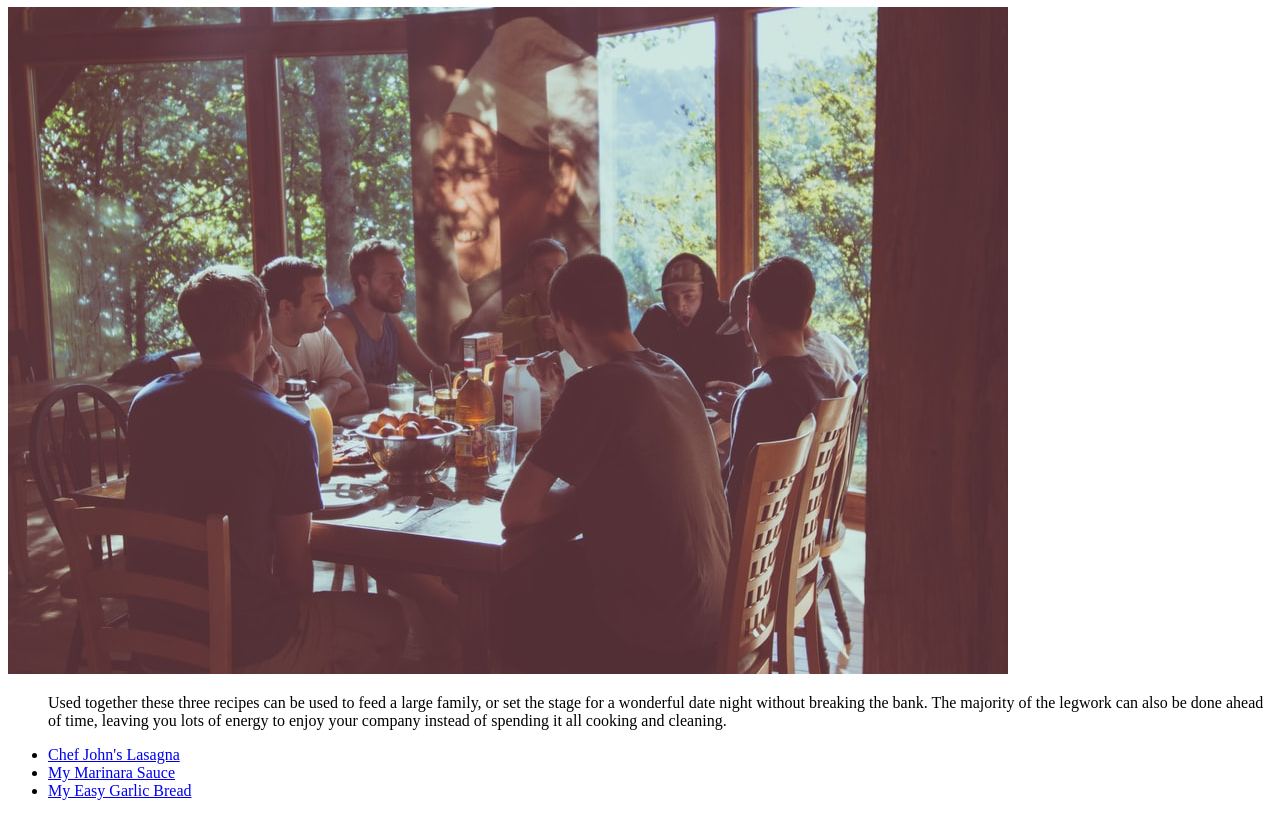
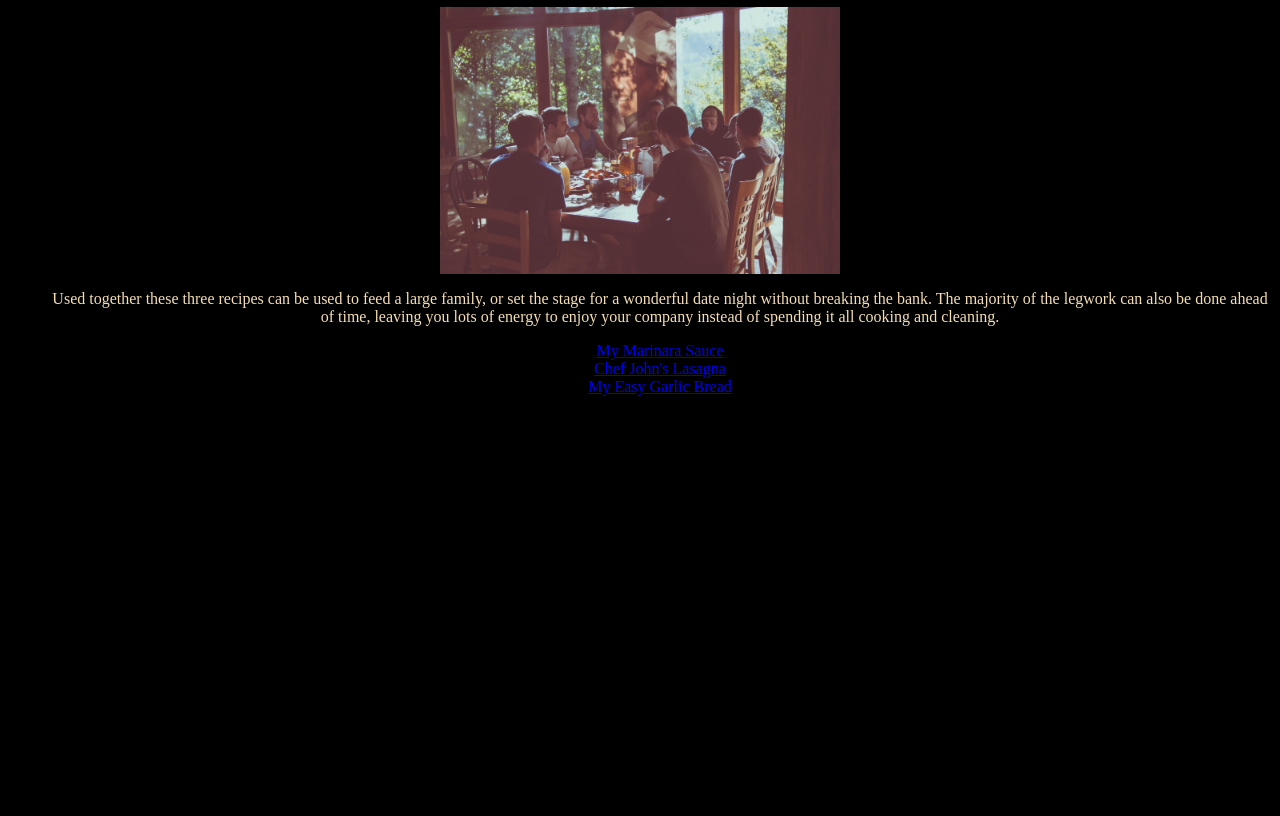
Before and after one commit to Sunbird55/odin-recipes, a plain HTML site: page index.html in a window 1280 px wide. Shown: the part 73-889 px from the top of the page. After the commit the page ends 800 px from the top, so only its background shows below. Drawn offline with Linux system fonts and the light colour scheme.

Commit message:
Add styling to main page
Changes pages formatting and colors. Writing a description
for the commit to make sure I know how.

```diff
--- a/index.html
+++ b/index.html
@@ -3,10 +3,11 @@
     <head>
         <meta charset="utf-8">
         <title>Odin Recipes Practice</title>
+        <link rel="stylesheet" link href="style.css">
     </head>
     <body>
-        <h1>A Family Get Together Meal Anyone Can Pull Off</h1>
-        <img src="images/family-dinner.jpeg" alt="a group of seven young people eat a meal together">
+        <h1>A Simple and Elegant Meal</h1>
+        <img class="dinner" src="images/family-dinner.jpeg"  alt="a group of seven young people eat a meal together">
         <ul>
 
         <p>Used together these three recipes can be used to feed a large family, or
@@ -14,8 +15,8 @@
             of the legwork can also be done ahead of time, leaving you lots of energy
             to enjoy your company instead of spending it all cooking and cleaning.
         </p>
+        <li><a href="recipes/marinara.html">My Marinara Sauce</a></li>
         <li><a href="recipes/lasagna.html">Chef John's Lasagna</a></li>
-        <li><a href="recipes/marinara.html">My Marinara Sauce</a></li>
         <li><a href="recipes/garlic-bread.html">My Easy Garlic Bread</a></li>
         </ul>
     </body>
--- /dev/null
+++ b/style.css
@@ -0,0 +1,25 @@
+.dinner {
+    height: auto;
+    width: 400px;
+    display: block;
+    margin-left: auto;
+    margin-right: auto;
+}
+
+body {
+    text-align: center;
+    color: wheat;
+    background-color: black;
+}
+
+ul {
+    list-style: none;
+}
+
+a:unvisited {
+    color: wheat;
+}
+
+a:visited {
+    color: orangered;
+}
```
